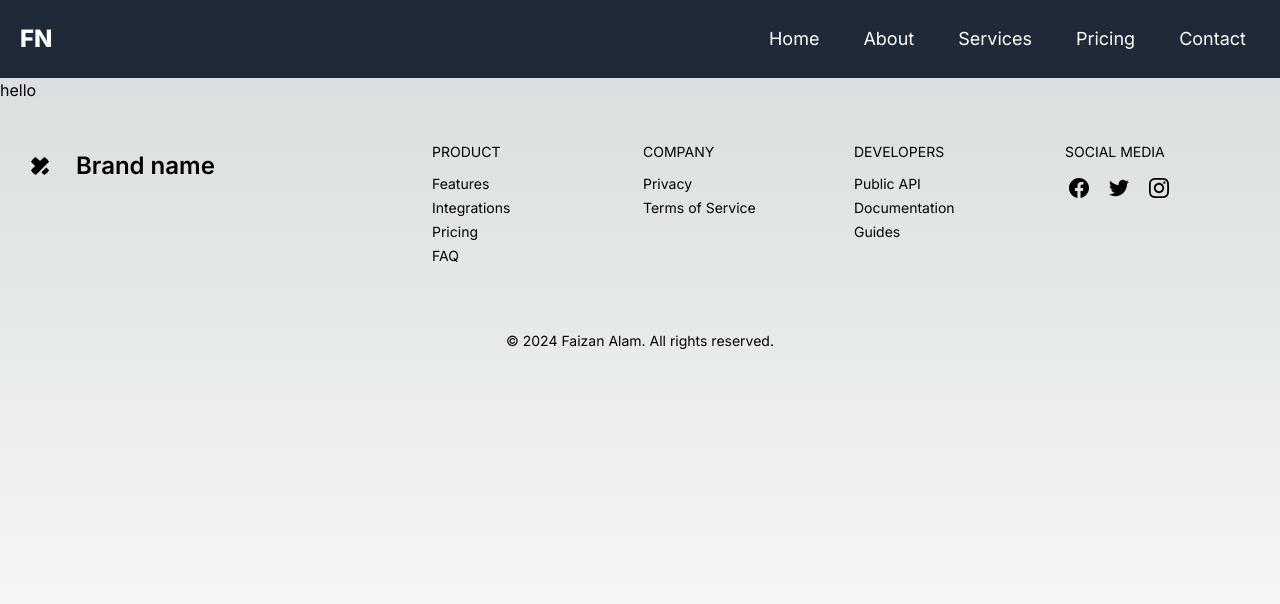
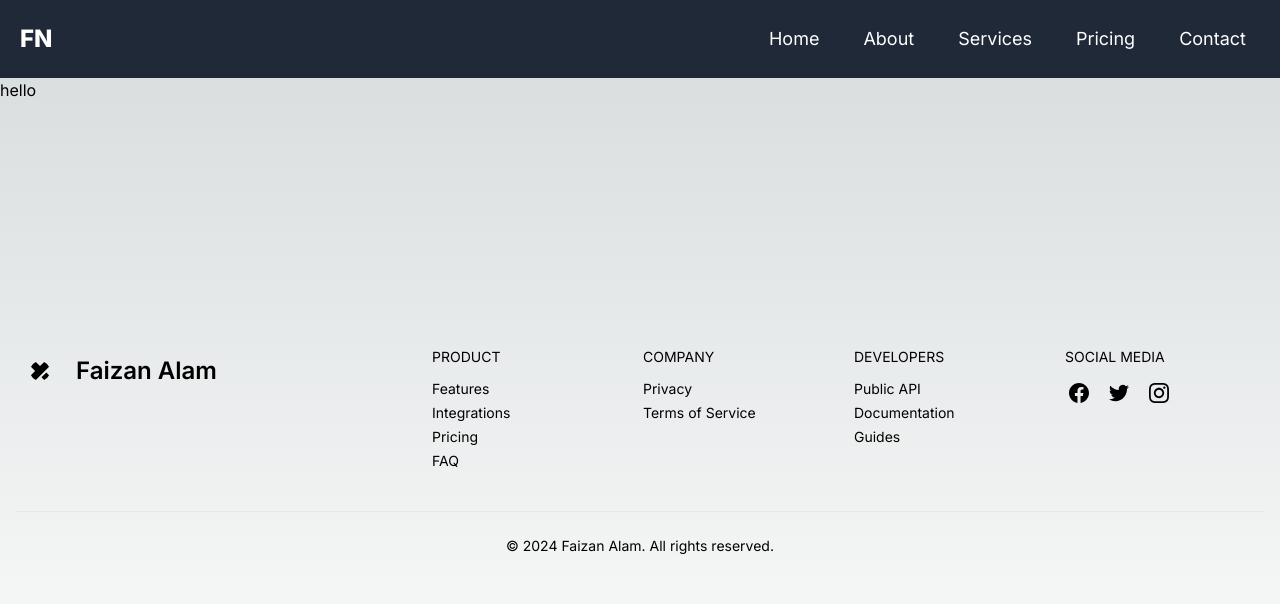
Before and after one commit to faizan619/Faizan_Dev_Portfolio, a Next.js app: page / in a window 1280 px wide. Shown: the top 604 px of the page. Built offline with nearby package versions, Linux system fonts and the light colour scheme.

Commit message:
basic layout set

```diff
--- a/src/app/Components/footer.js
+++ b/src/app/Components/footer.js
@@ -19,7 +19,7 @@ export default function Footer() {
               </svg>
             </div>
             <span className="self-center text-2xl font-semibold">
-              Brand name
+              Faizan Alam
             </span>
           </a>
         </div>
--- a/src/app/page.js
+++ b/src/app/page.js
@@ -6,7 +6,7 @@ export default function Home() {
   return (
     <main className='min-h-screen'>
       <Navbar/>
-      <div>hello</div>
+      <div className='h-[14.3rem]'>hello</div>
       <Footer/>
     </main>
   )
```
